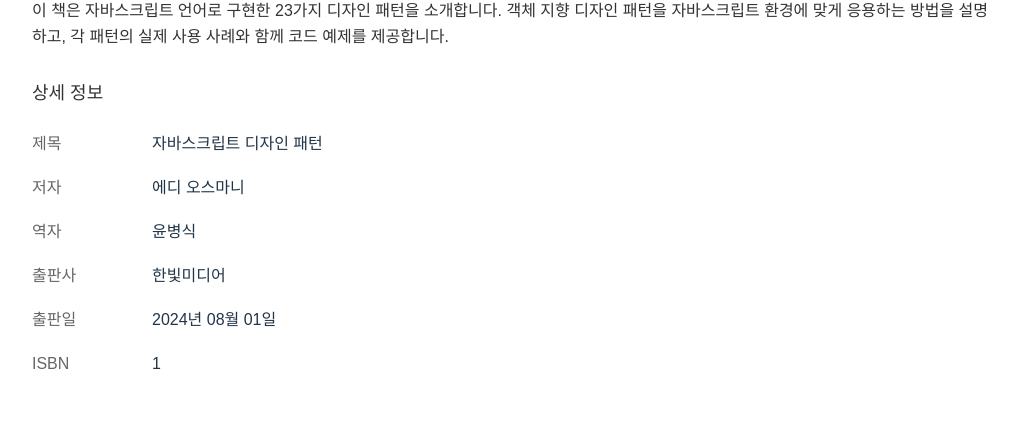
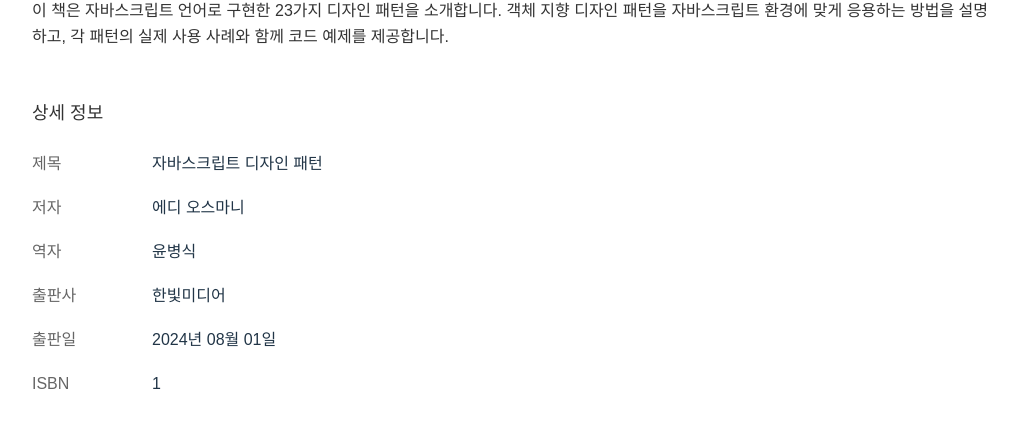
Before and after one commit to ahyeon1117/goormthon_team, a React (Vite) app in the folder commerce/frontend/: page /detail/1 in a window 1280 px wide. Shown: the part 1158-1586 px from the top of the page, without its empty margins (244-1267 px from the left). Built offline with nearby package versions, Linux system fonts and the light colour scheme; no server answers; a web font is replaced by a local one.

Commit message:
[style] 도서정보 섹션 내 여백 수정
- BookDescriptionSection의 margin-bottom을 30px에서 50px으로 변경하여 여백을 늘림.

```diff
--- a/commerce/frontend/src/pages/DetailPage/DetailPage.styled.ts
+++ b/commerce/frontend/src/pages/DetailPage/DetailPage.styled.ts
@@ -320,7 +320,7 @@ export const TabContent = styled.div`
 `;
 
 export const BookDescriptionSection = styled.div`
-  margin-bottom: 30px;
+  margin-bottom: 50px;
 `;
 
 export const BookDescriptionTitle = styled.h3`
```
